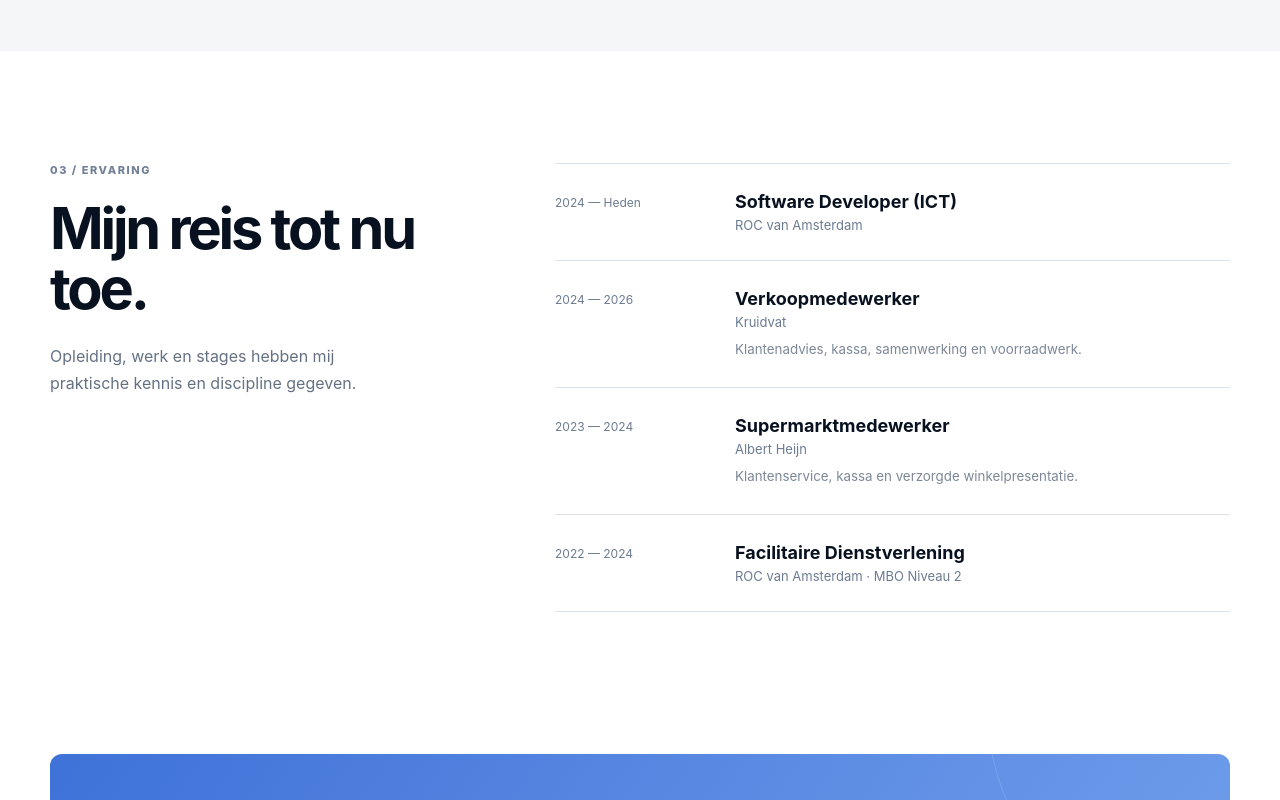
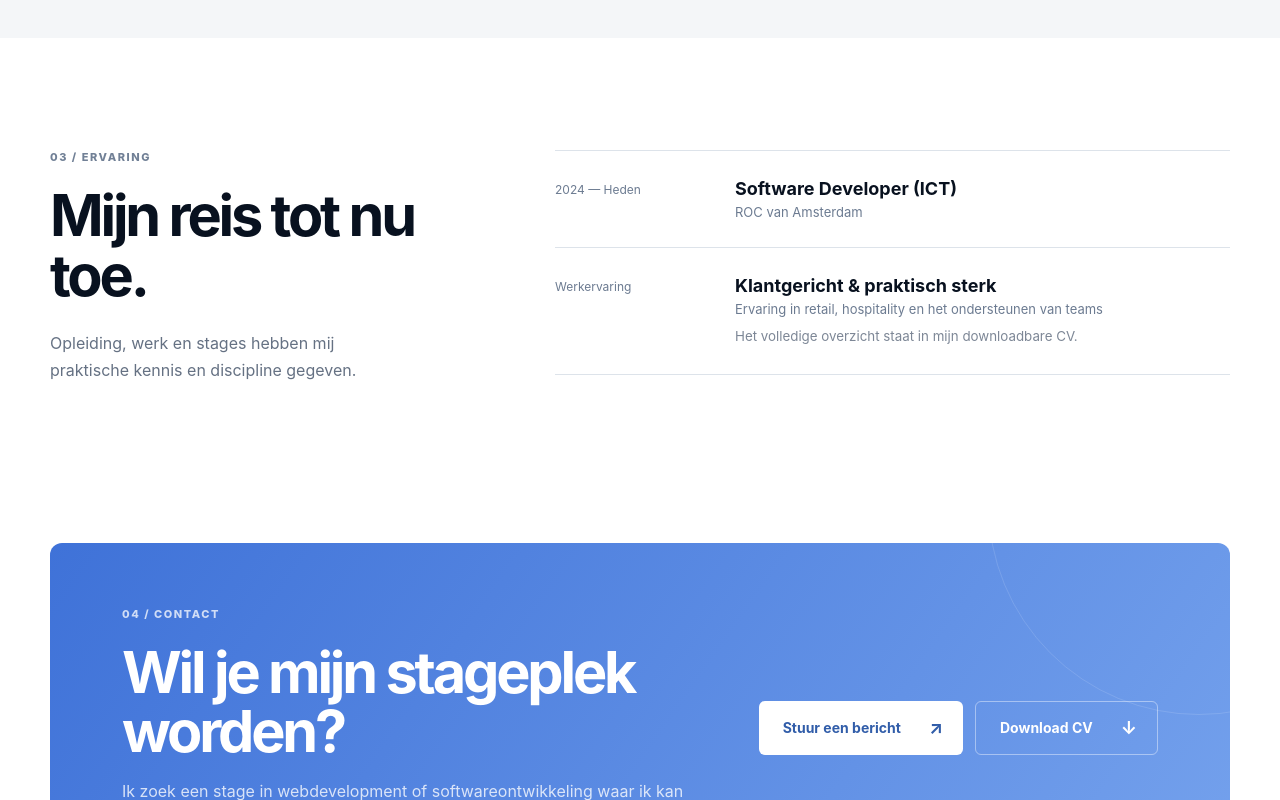
Before and after one commit to Ilyas9111/ilyashamcho.nl, a plain HTML site: page index.html in a window 1280 px wide. Shown: the part 2000-2800 px from the top of the page. Drawn offline with Linux system fonts and the light colour scheme.

Commit message:
Add concise CV download experience (#2)
* Build modern portfolio website

Co-authored-by: Copilot App <223556219+Copilot@users.noreply.github.com>

* Shorten portfolio and add CV download

Co-authored-by: Copilot App <223556219+Copilot@users.noreply.github.com>

---------

Co-authored-by: Copilot App <223556219+Copilot@users.noreply.github.com>

```diff
--- a/index.html
+++ b/index.html
@@ -46,7 +46,9 @@
                 Laten we samenwerken
                 <span aria-hidden="true">↗</span>
               </a>
-              <a class="text-link" href="#ervaring">Mijn ervaring <span aria-hidden="true">↓</span></a>
+              <a class="text-link" href="CV-Ilyas-Hamcho.pdf" download>
+                CV downloaden <span aria-hidden="true">↓</span>
+              </a>
             </div>
           </div>
 
@@ -82,13 +84,12 @@
             <p>
               Een probleem dat niet meteen opgelost is? Dat is precies waar ik
               energie van krijg. Ik studeer Software Development aan het
-              ROC van Amsterdam en bouw projecten met Python, TypeScript,
-              Laravel/PHP en C#.
+              ROC van Amsterdam.
             </p>
             <p>
-              Mijn ervaring in winkels en stages heeft mij geleerd goed te
-              communiceren, verantwoordelijkheid te nemen en rustig te blijven
-              in dynamische situaties.
+              Ik werk zelfstandig, leer snel en houd van heldere communicatie.
+              Door mijn ervaring in winkels en stages blijf ik ook in drukke
+              situaties rustig en betrokken.
             </p>
           </div>
         </div>
@@ -162,26 +163,11 @@
               </div>
             </article>
             <article class="timeline-item">
-              <time>2024 — 2026</time>
+              <time>Werkervaring</time>
               <div>
-                <h3>Verkoopmedewerker</h3>
-                <p>Kruidvat</p>
-                <small>Klantenadvies, kassa, samenwerking en voorraadwerk.</small>
-              </div>
-            </article>
-            <article class="timeline-item">
-              <time>2023 — 2024</time>
-              <div>
-                <h3>Supermarktmedewerker</h3>
-                <p>Albert Heijn</p>
-                <small>Klantenservice, kassa en verzorgde winkelpresentatie.</small>
-              </div>
-            </article>
-            <article class="timeline-item">
-              <time>2022 — 2024</time>
-              <div>
-                <h3>Facilitaire Dienstverlening</h3>
-                <p>ROC van Amsterdam · MBO Niveau 2</p>
+                <h3>Klantgericht &amp; praktisch sterk</h3>
+                <p>Ervaring in retail, hospitality en het ondersteunen van teams</p>
+                <small>Het volledige overzicht staat in mijn downloadbare CV.</small>
               </div>
             </article>
           </div>
@@ -195,9 +181,14 @@
             <h2>Wil je mijn stageplek worden?</h2>
             <p>Ik zoek een stage in webdevelopment of softwareontwikkeling waar ik kan leren én bijdragen.</p>
           </div>
-          <a class="button button-light" href="mailto:Ilyashamsho236@gmail.com">
-            Stuur een bericht <span aria-hidden="true">↗</span>
-          </a>
+          <div class="contact-actions">
+            <a class="button button-light" href="mailto:Ilyashamsho236@gmail.com">
+              Stuur een bericht <span aria-hidden="true">↗</span>
+            </a>
+            <a class="button button-outline" href="CV-Ilyas-Hamcho.pdf" download>
+              Download CV <span aria-hidden="true">↓</span>
+            </a>
+          </div>
         </div>
       </section>
     </main>
--- a/styles.css
+++ b/styles.css
@@ -219,6 +219,9 @@ a { color: inherit; text-decoration: none; }
 .contact-card h2 { max-width: 620px; }
 .contact-card p:not(.section-kicker) { color: rgba(255,255,255,.78); max-width: 580px; line-height: 1.7; }
 .button-light { background: var(--white); color: #315da9; flex-shrink: 0; z-index: 2; }
+.contact-actions { display: flex; gap: 12px; z-index: 2; }
+.button-outline { color: var(--white); border: 1px solid rgba(255,255,255,.42); }
+.button-outline:hover { background: rgba(255,255,255,.08); }
 
 footer { background: var(--navy); color: var(--white); padding: 38px 0; }
 .footer-grid { display: grid; grid-template-columns: 1fr 1fr 1fr; align-items: center; }
@@ -276,6 +279,8 @@ footer { background: var(--navy); color: var(--white); padding: 38px 0; }
   .intro h2, .section-heading h2, .experience-title h2, .contact h2 { font-size: 40px; }
   .timeline-item { grid-template-columns: 105px 1fr; gap: 14px; }
   .contact-card { align-items: flex-start; flex-direction: column; gap: 30px; padding: 42px 28px; }
+  .contact-actions { width: 100%; flex-direction: column; }
+  .contact-actions .button { width: 100%; }
   .footer-grid { grid-template-columns: 1fr 1fr; }
   .footer-grid .brand { display: none; }
   .footer-contact { text-align: left; }
```
Also changed, not shown: 1 other file.
